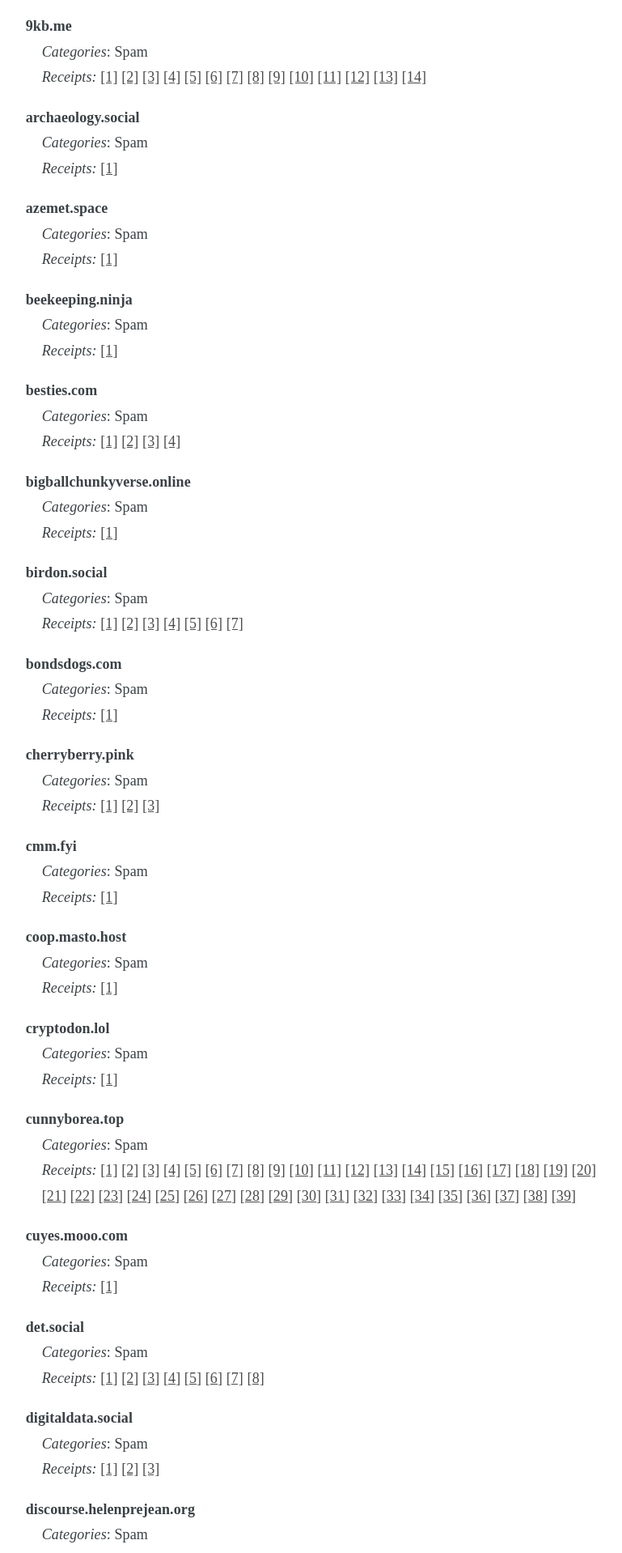
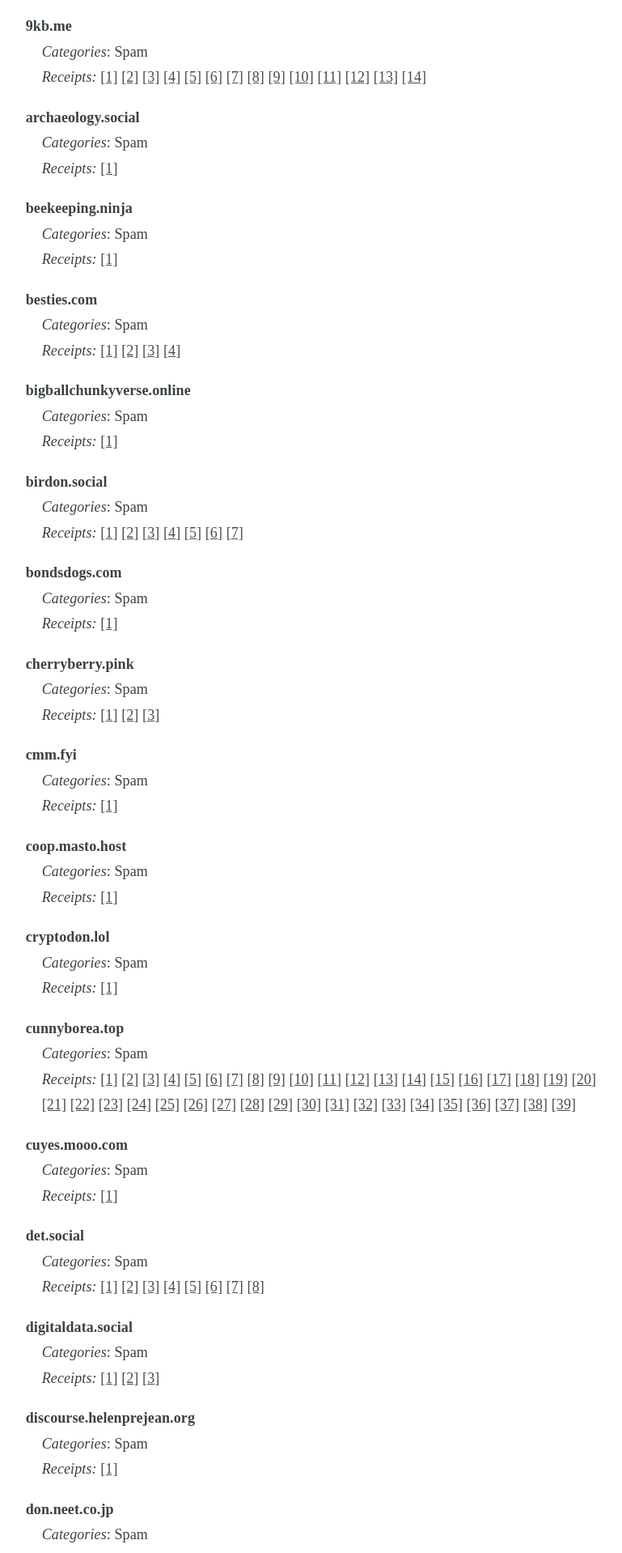
Before and after one commit to chaossocial/meta, a Jekyll site: the page built from federation.md, in a window 1280 px wide. Shown: the part 1086-3004 px from the top of the page at 81% size, without its empty margins (398-1167 px from the left). Built offline with Jekyll 4.4.1, drawn with Linux system fonts in a browser that asks for light colours; some of the changed text lies outside the part shown.

Commit message:
Unlimit azemet.space

```diff
--- a/_data/limited_instances.json
+++ b/_data/limited_instances.json
@@ -39,17 +39,6 @@
     ],
     "receipts": [
       "https://archaeology.social/@7nlanr8lla"
-    ],
-    "comment_en": "",
-    "comment_de": ""
-  },
-  {
-    "instance": "azemet.space",
-    "tags": [
-      "SPAM"
-    ],
-    "receipts": [
-      "https://azemet.space/@gssfibmrxh"
     ],
     "comment_en": "",
     "comment_de": ""
```
